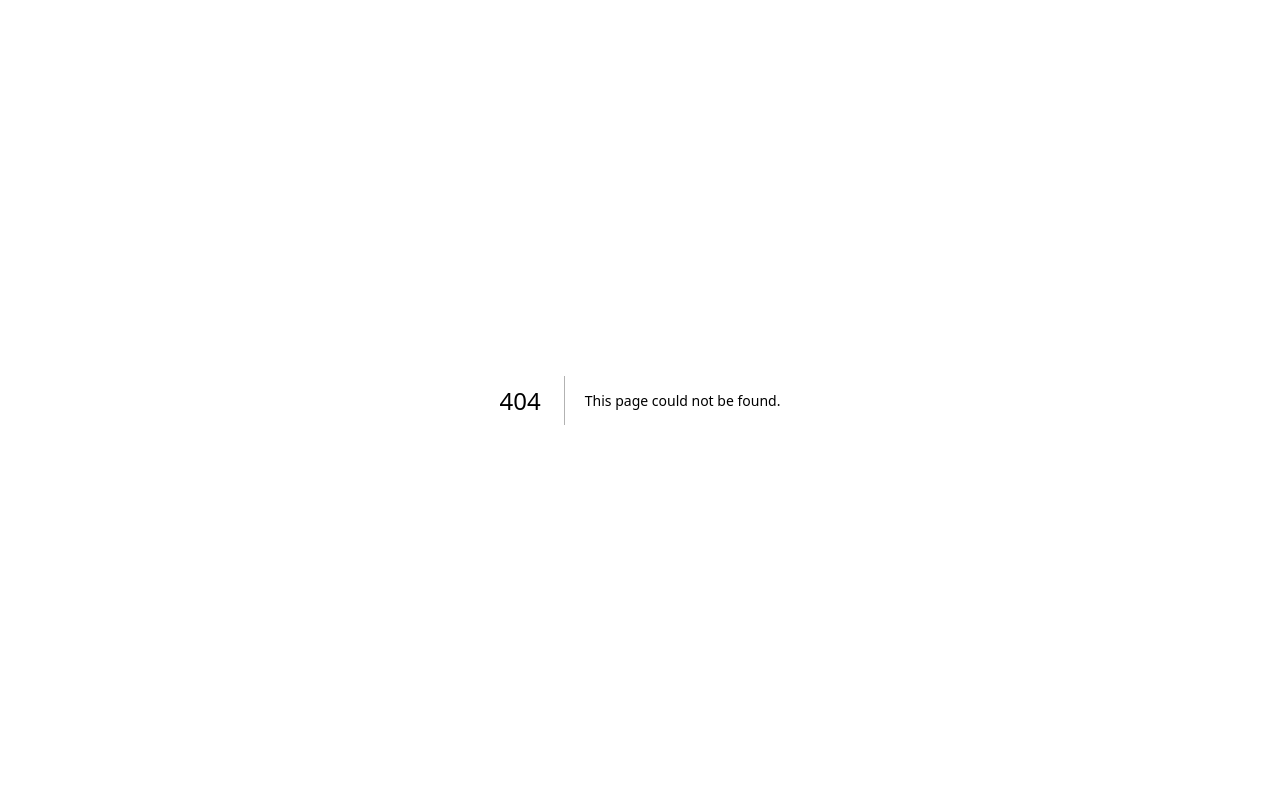
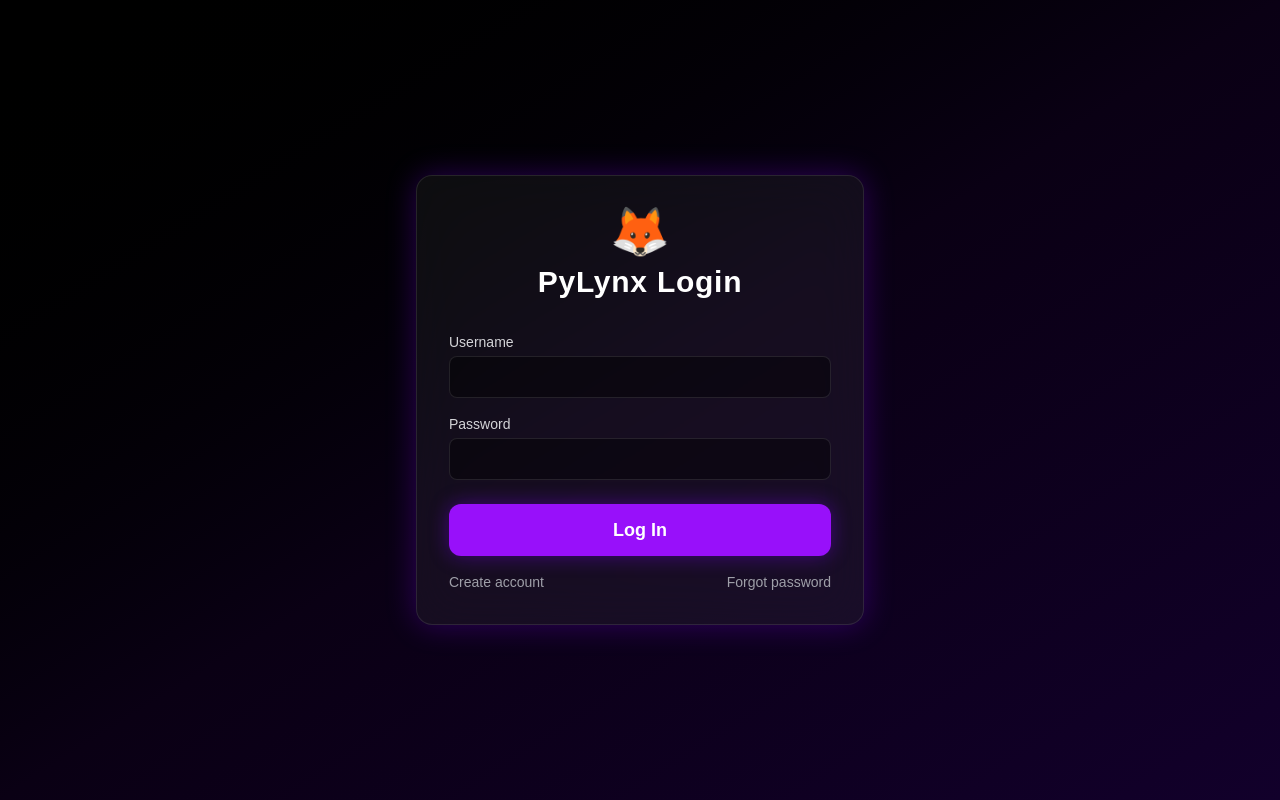
Before and after one commit to 24dkuizinas-2/pylynx-desktop-example, a Next.js app: page /login in a window 1280 px wide. Before the commit this address had no page. Built offline with nearby package versions, Linux system fonts and the light colour scheme.

Commit message:
Create page.tsx

```diff
--- /dev/null
+++ b/app/login/page.tsx
@@ -0,0 +1,77 @@
+"use client";
+
+import { useRouter } from "next/navigation";
+import { useState } from "react";
+
+export default function LoginPage() {
+  const router = useRouter();
+  const [username, setUsername] = useState("");
+  const [password, setPassword] = useState("");
+
+  return (
+    <div className="min-h-screen bg-gradient-to-br from-black via-[#0a0014] to-[#12002b] text-white flex items-center justify-center px-6">
+
+      <div className="w-full max-w-md bg-white/5 backdrop-blur-xl border border-white/10 rounded-2xl p-8 shadow-[0_0_30px_rgba(128,0,255,0.3)]">
+
+        {/* Fox Mascot + Title */}
+        <div className="flex flex-col items-center mb-8">
+          <div className="text-5xl mb-2">🦊</div>
+          <h1 className="text-3xl font-bold tracking-wide">PyLynx Login</h1>
+        </div>
+
+        {/* Username */}
+        <div className="mb-4">
+          <label className="block text-sm mb-1 text-zinc-300">Username</label>
+          <input
+            type="text"
+            value={username}
+            onChange={(e) => setUsername(e.target.value)}
+            className="w-full px-4 py-2 rounded-lg bg-black/40 border border-white/10 text-white focus:outline-none focus:border-purple-500"
+          />
+        </div>
+
+        {/* Password */}
+        <div className="mb-6">
+          <label className="block text-sm mb-1 text-zinc-300">Password</label>
+          <input
+            type="password"
+            value={password}
+            onChange={(e) => setPassword(e.target.value)}
+            className="w-full px-4 py-2 rounded-lg bg-black/40 border border-white/10 text-white focus:outline-none focus:border-purple-500"
+          />
+        </div>
+
+        {/* Login Button */}
+        <button
+          onClick={() => router.push("/demo")}
+          className="
+            w-full px-4 py-3 rounded-xl text-lg font-semibold
+            bg-purple-600 hover:bg-purple-700
+            shadow-[0_0_20px_rgba(128,0,255,0.4)]
+            transition-all
+          "
+        >
+          Log In
+        </button>
+
+        {/* Links */}
+        <div className="flex justify-between mt-4 text-sm text-zinc-400">
+          <button
+            onClick={() => router.push("/signup")}
+            className="hover:text-white transition"
+          >
+            Create account
+          </button>
+
+          <button
+            onClick={() => router.push("/reset")}
+            className="hover:text-white transition"
+          >
+            Forgot password
+          </button>
+        </div>
+
+      </div>
+    </div>
+  );
+}
```
